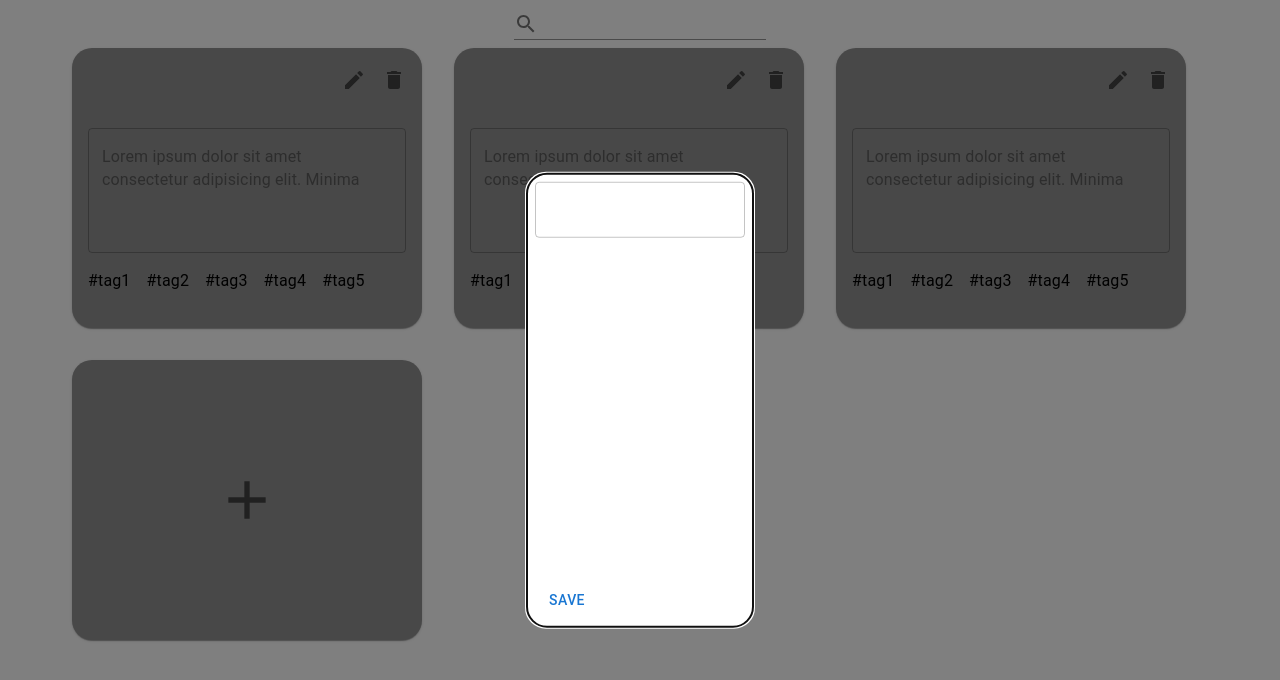
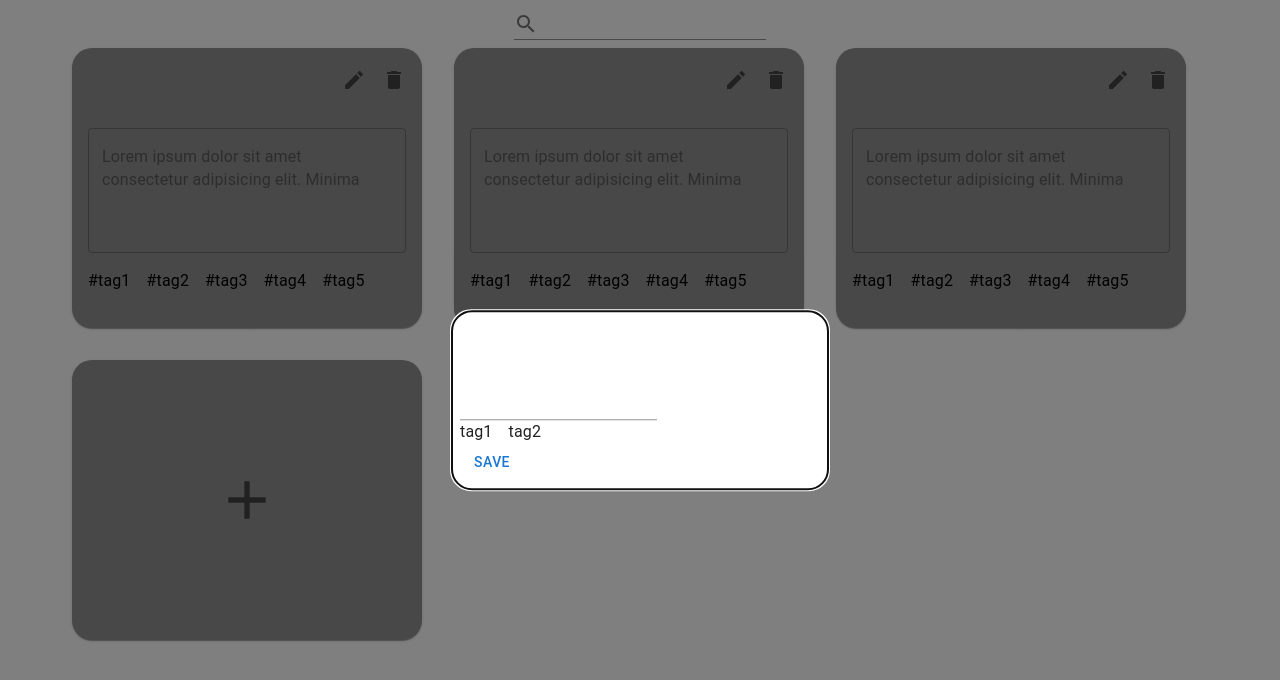
Before and after one commit to Sanvinganza/MyNote, a React (Create React App) app: page / in a window 1280 px wide. Shown: the top 680 px of the page. Built offline with nearby package versions, Linux system fonts and the light colour scheme.

Commit message:
trued solve task like that: https://github.com/yairEO/tagify (not done)

```diff
--- a/package.json
+++ b/package.json
@@ -15,12 +15,14 @@
     "@types/node": "^16.18.67",
     "@types/react": "^18.2.41",
     "@types/react-dom": "^18.2.17",
+    "@types/uuid": "^9.0.7",
     "html-react-parser": "^5.0.7",
     "react": "^18.2.0",
     "react-dom": "^18.2.0",
     "react-scripts": "5.0.1",
     "styled-components": "^6.1.1",
     "typescript": "^4.9.5",
+    "uuid": "^9.0.1",
     "web-vitals": "^2.1.4"
   },
   "scripts": {
--- a/src/components/InputField.tsx
+++ b/src/components/InputField.tsx
@@ -1,7 +1,78 @@
 import * as React from "react";
+import Box from "@mui/material/Box";
+import MenuItem from "@mui/material/MenuItem";
+import TextField from "@mui/material/TextField";
+import { v4 as uuidv4 } from "uuid";
 
-export interface IInputFieldProps {}
+import { Breadcrumbs, FormControl, Select, Typography } from "@mui/material";
 
-export function InputField(props: IInputFieldProps) {
-  return <div></div>;
+export default function InputField() {
+  const [chars, setChars] = React.useState<string[]>([]);
+
+  const [tags, setTags] = React.useState<string[]>(["tag1", "tag2"]);
+  const [nodes, setNodes] = React.useState<JSX.Element[]>([]);
+
+  const currentWordRef = React.useRef("");
+
+  const SelectTag = () => {
+    const handleChangeTag = () => {};
+
+    return (
+      <Box sx={{ minWidth: 60 }}>
+        <FormControl>
+          <Select autoFocus labelId="select-label" onChange={handleChangeTag}>
+            {tags.map((tag) => (
+              <MenuItem value={tag}>{tag}</MenuItem>
+            ))}
+          </Select>
+        </FormControl>
+      </Box>
+    );
+  };
+
+  const handleChange = (event: React.ChangeEvent<HTMLInputElement>) => {
+    event.preventDefault();
+
+    const lastChar = event.target.value[event.target.value.length - 1];
+
+    currentWordRef.current += lastChar;
+
+    if (lastChar === "#") {
+      currentWordRef.current = "";
+
+      setNodes([...nodes, <SelectTag />]);
+    } else {
+      setNodes([...nodes, <>{lastChar}</>]);
+      setChars([...chars, lastChar]);
+    }
+
+    console.log(chars);
+  };
+
+  return (
+    <Box sx={{ minWidth: 360 }}>
+      <TextField
+        id="standard-multiline-static"
+        multiline
+        inputProps={{ style: { color: "transparent" } }}
+        rows={4}
+        variant="standard"
+        onChange={handleChange}
+      />
+
+      <div style={{ position: "absolute", top: 25, left: 25, fontSize: 18 }}>
+        {nodes.map((node) => (
+          <React.Fragment key={uuidv4()}>{node}</React.Fragment>
+        ))}
+      </div>
+
+      <Breadcrumbs aria-label="breadcrumb" separator=" ">
+        {tags.map((tag) => (
+          <Typography key={tag} color="text.primary">
+            {tag}
+          </Typography>
+        ))}
+      </Breadcrumbs>
+    </Box>
+  );
 }
--- a/src/components/NoteModal.tsx
+++ b/src/components/NoteModal.tsx
@@ -1,19 +1,14 @@
-import {
-  Alert,
-  Box,
-  Breadcrumbs,
-  Button,
-  Modal,
-  Snackbar,
-  TextField,
-  Typography,
-} from "@mui/material";
+import { Alert, Box, Button, Modal, Snackbar } from "@mui/material";
 import React, { ChangeEvent, useRef, useState } from "react";
-import { findTags, getKey } from "../helpers";
+import InputField from "./InputField";
 
 export interface INoteModalProps {
   open?: boolean;
   setOpen?: (open: boolean) => void;
+}
+interface IUpdateProps {
+  openAlert: boolean;
+  setOpenAlert: (open: boolean) => void;
 }
 
 export function NoteModal({
@@ -38,9 +33,9 @@ export function NoteModal({
         words.push(" ");
       }
 
-      if (tags !== findTags(e.target.value)) {
-        setTags(findTags(e.target.value));
-      }
+      // if (tags !== findTags(e.target.value)) {
+      //   setTags(findTags(e.target.value));
+      // }
 
       if (word.current.startsWith("#")) {
         setWords([
@@ -65,38 +60,12 @@ export function NoteModal({
     <>
       <Modal open={open} onClose={() => setOpen(false)}>
         <Box sx={style}>
-          <TextField
-            multiline
-            inputProps={{ style: { color: "transparent" } }}
-            onChange={onChange}
-            style={{ height: 400, width: "100%" }}
-          />
-          <div
-            style={{ position: "absolute", top: 25, left: 25, fontSize: 18 }}
-          >
-            {words.map((word) => (
-              <React.Fragment key={getKey()}>{word}</React.Fragment>
-            ))}
-          </div>
-          <Breadcrumbs aria-label="breadcrumb">
-            {tags.map((tag) => (
-              <Typography key={tag} color="text.primary">
-                {tag}
-              </Typography>
-            ))}
-          </Breadcrumbs>
+          <InputField />
           <Button onClick={save}>SAVE</Button>
         </Box>
       </Modal>
-      <Snackbar
-        open={openAlert}
-        autoHideDuration={2000}
-        onClose={() => setOpenAlert(false)}
-      >
-        <Alert severity="success" sx={{ width: "100%" }}>
-          Update!
-        </Alert>
-      </Snackbar>
+
+      <Update openAlert={openAlert} setOpenAlert={setOpenAlert} />
     </>
   );
 }
@@ -110,3 +79,15 @@ const style: React.CSSProperties = {
   borderRadius: 5,
   padding: 1,
 };
+
+const Update = ({ openAlert, setOpenAlert }: IUpdateProps) => (
+  <Snackbar
+    open={openAlert}
+    autoHideDuration={2000}
+    onClose={() => setOpenAlert(false)}
+  >
+    <Alert severity="success" sx={{ width: "100%" }}>
+      Update!
+    </Alert>
+  </Snackbar>
+);
--- a/src/helpers.ts
+++ /dev/null
@@ -1,7 +0,0 @@
-export const findTags = (str: string) =>
-  str
-    .split("\n")
-    .join("")
-    .split(" ")
-    .filter((word) => word.startsWith("#"));
-export const getKey = () => Math.floor((Math.random() * 1000000) / 49) + 1123;
```
Also changed, not shown: 1 other file (tests, documents, lock files or other folders).
